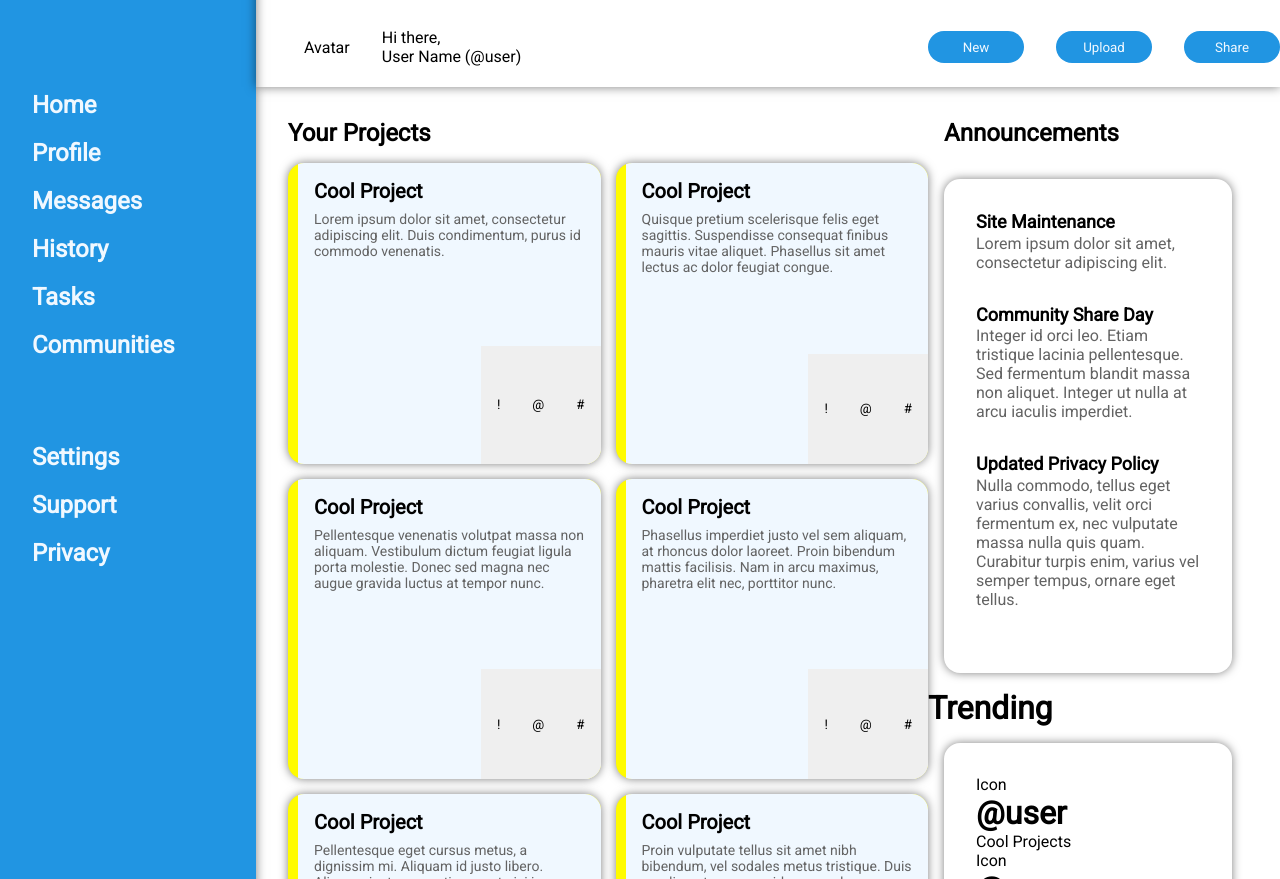
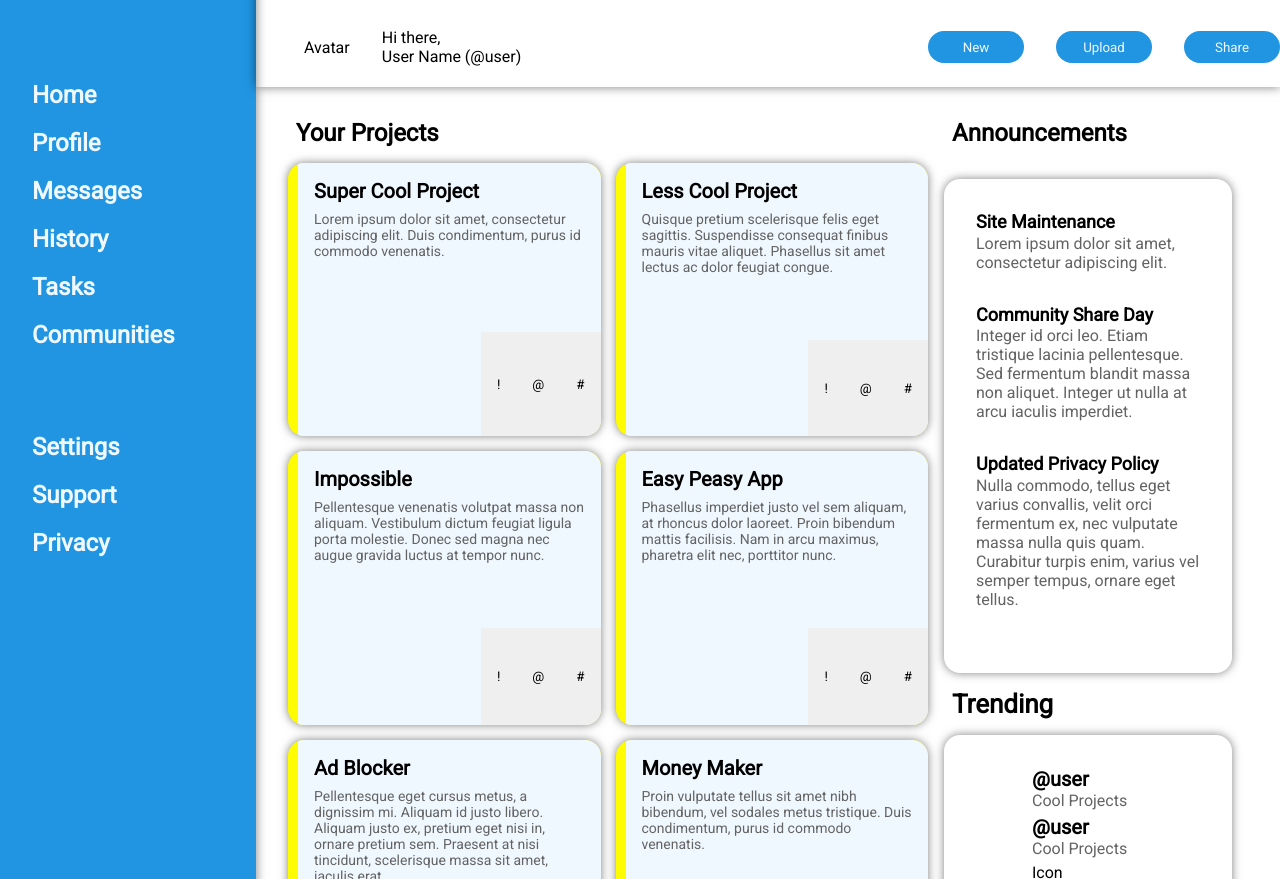
Before and after one commit to Jared588/admin-dashboard, a plain HTML site: page index.html in a window 1280 px wide. Shown: the part 73-952 px from the top of the page. Drawn offline with Linux system fonts and the light colour scheme.

Commit message:
Improve Trending layout

```diff
--- a/index.html
+++ b/index.html
@@ -46,12 +46,12 @@
             </div>
         </div>
         <div class="main">
-            <h1>Your Projects</h1>
-            <h1 style="margin-left: 1rem;">Announcements</h1>
+            <h1 style="margin-left: 0.5rem">Your Projects</h1>
+            <h1 style="margin-left: 1.5rem">Announcements</h1>
             <div class="project-container">
                 <div class="project">
                     <div class="p-text">
-                        <h1>Cool Project</h1>
+                        <h1>Super Cool Project</h1>
                         <p> Lorem ipsum dolor sit amet, consectetur adipiscing elit. Duis condimentum, purus id commodo venenatis.</p>
                     </div>
                     <div class="p-buttons">
@@ -62,7 +62,7 @@
                 </div>
                 <div class="project">
                     <div class="p-text">
-                        <h1>Cool Project</h1>
+                        <h1>Less Cool Project</h1>
                         <p> Quisque pretium scelerisque felis eget sagittis. Suspendisse consequat finibus mauris vitae aliquet. Phasellus sit amet lectus ac dolor feugiat congue.</p>
                     </div>
                     <div class="p-buttons">
@@ -73,7 +73,7 @@
                 </div>
                 <div class="project">
                     <div class="p-text">
-                        <h1>Cool Project</h1>
+                        <h1>Impossible</h1>
                         <p> Pellentesque venenatis volutpat massa non aliquam. Vestibulum dictum feugiat ligula porta molestie. Donec sed magna nec augue gravida luctus at tempor nunc.</p>
                     </div>
                     <div class="p-buttons">
@@ -84,7 +84,7 @@
                 </div>
                 <div class="project">
                     <div class="p-text">
-                        <h1>Cool Project</h1>
+                        <h1>Easy Peasy App</h1>
                         <p> Phasellus imperdiet justo vel sem aliquam, at rhoncus dolor laoreet. Proin bibendum mattis facilisis. Nam in arcu maximus, pharetra elit nec, porttitor nunc.</p>
                     </div>
                     <div class="p-buttons">
@@ -95,7 +95,7 @@
                 </div>
                 <div class="project">
                     <div class="p-text">
-                        <h1>Cool Project</h1>
+                        <h1>Ad Blocker</h1>
                         <p> Pellentesque eget cursus metus, a dignissim mi. Aliquam id justo libero. Aliquam justo ex, pretium eget nisi in, ornare pretium sem. Praesent at nisi tincidunt, scelerisque massa sit amet, iaculis erat</p>
                     </div>
                     <div class="p-buttons">
@@ -106,7 +106,7 @@
                 </div>
                 <div class="project">
                     <div class="p-text">
-                        <h1>Cool Project</h1>
+                        <h1>Money Maker</h1>
                         <p>  Proin vulputate tellus sit amet nibh bibendum, vel sodales metus tristique. Duis condimentum, purus id commodo venenatis.</p>
                     </div>
                     <div class="p-buttons">
@@ -131,25 +131,25 @@
                         <p>Nulla commodo, tellus eget varius convallis, velit orci fermentum ex, nec vulputate massa nulla quis quam. Curabitur turpis enim, varius vel semper tempus, ornare eget tellus.</p>
                     </div>
                 </div>
-                <h1>Trending</h1>
+                <h1 id="trending-header">Trending</h1>
                 <div class="trending-container">
-                    <div class="icon">Icon</div>
                     <div class="user-container">
+                        <img class="icon"></img>
                         <h1>@user</h1>
                         <p>Cool Projects</p>
                     </div>
-                    <div class="icon">Icon</div>
                     <div class="user-container">
+                        <img class="icon"></img>
                         <h1>@user</h1>
                         <p>Cool Projects</p>
                     </div>
-                    <div class="icon">Icon</div>
                     <div class="user-container">
+                        <img class="icon">Icon</img>
                         <h1>@user</h1>
                         <p>Cool Projects</p>
                     </div>
-                    <div class="icon">Icon</div>
                     <div class="user-container">
+                        <img class="icon">Icon</img>
                         <h1>@user</h1>
                         <p>Cool Projects</p>
                     </div>
--- a/styles.css
+++ b/styles.css
@@ -223,3 +223,33 @@
 .announcement > p {
     color: var(--secondary-text-color);
 }
+
+.trending-container {
+    display: grid;
+}
+
+#trending-header {
+    margin-left: 1.5rem;
+    font-size: 26px;
+}
+
+.user-container {
+    display: grid;
+    grid-template-columns: 1fr 3fr;
+    grid-template-rows: 1fr 1fr;
+}
+
+.user-container > img {
+    grid-row: 1 / 3;
+    grid-column: 1 / 2;
+}
+
+.user-container > h1 {
+    font-size: 20px;
+    grid-column: 2 / 3;
+}
+
+.user-container > p {
+    grid-column: 2 / 3;
+    color: var(--secondary-text-color);
+}
```
